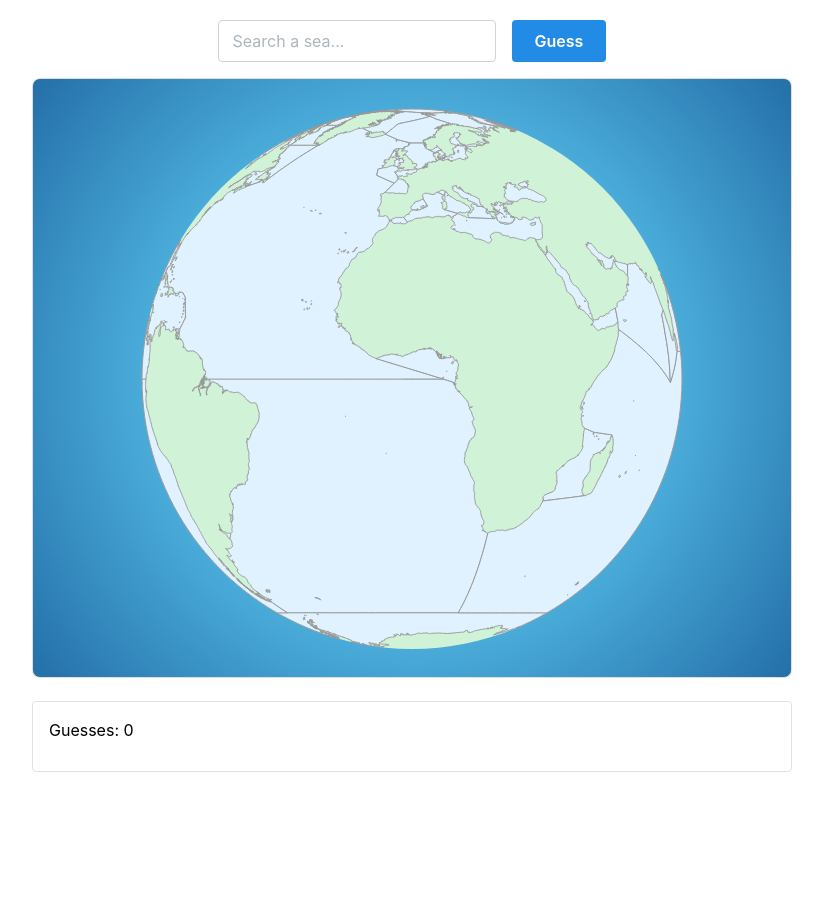
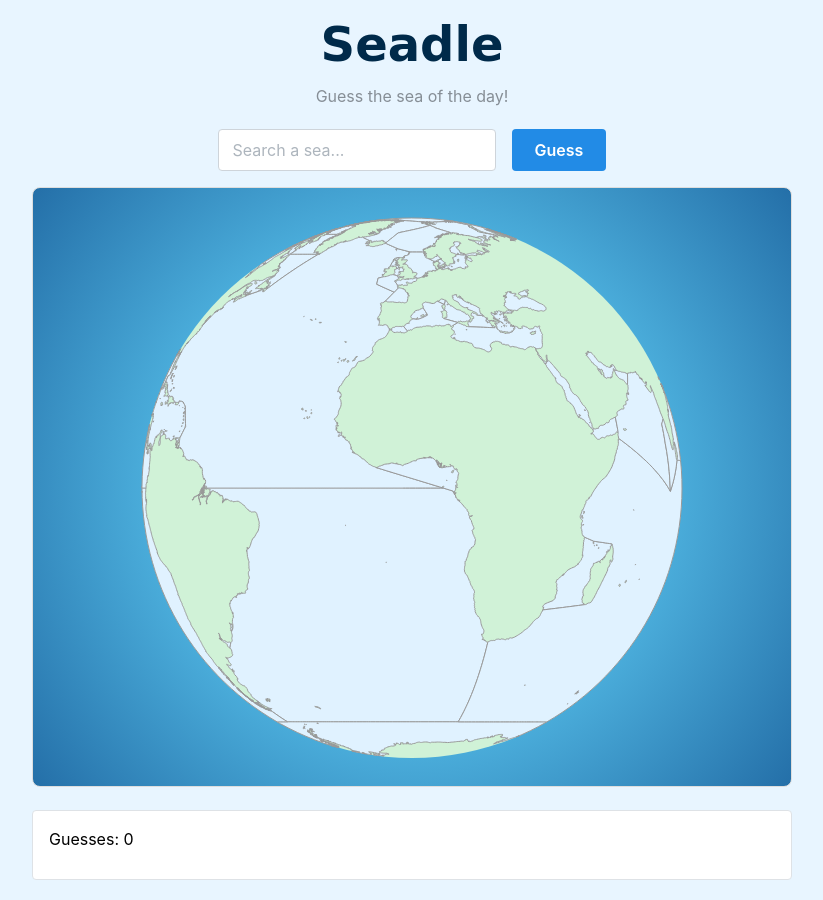
Before and after one commit to muhashi/seadle, a React (Vite) app: page / in a window 1280 px wide. Shown: the whole page, without its empty margins (228-1051 px from the left). Before the commit the page ends 800 px from the top, so only its background shows below. Built offline with nearby package versions, Linux system fonts and the light colour scheme.

Commit message:
Add header

```diff
--- a/index.html
+++ b/index.html
@@ -6,7 +6,7 @@
     <meta name="viewport" content="width=device-width, initial-scale=1.0" />
     <title>Seadle</title>
   </head>
-  <body>
+  <body style="background-color: #e8f5ff;">
     <div id="root"></div>
     <script type="module" src="/src/main.jsx"></script>
   </body>
--- /dev/null
+++ b/src/App.css
@@ -0,0 +1,27 @@
+.bounce-text span {
+  display: inline-block;
+  animation: bounce 0.6s 3 ease-in-out;
+}
+.bounce-text span:nth-child(1) {
+  animation-delay: 0s;
+}
+.bounce-text span:nth-child(2) {
+  animation-delay: 0.1s;
+}
+.bounce-text span:nth-child(3) {
+  animation-delay: 0.2s;
+}
+.bounce-text span:nth-child(4) {
+  animation-delay: 0.3s;
+}
+.bounce-text span:nth-child(5) {
+  animation-delay: 0.4s;
+}
+@keyframes bounce {
+  0%, 100% {
+    transform: translateY(0);
+  }
+  50% {
+    transform: translateY(8px);
+  }
+}
--- a/src/App.jsx
+++ b/src/App.jsx
@@ -8,6 +8,20 @@ import * as topojson from 'topojson-client';
 import SeaForm from './SeaForm.jsx';
 import SeaRegionsJSON from './data/sea-regions.topo.json';
 import wordlist from './data/wordlist.json';
+import './App.css';
+
+const Header = () => (
+  <header style={{ textAlign: 'center', marginBottom: '20px' }}>
+    <Group justify="center" spacing="xs" style={{ marginBottom: '8px' }}>
+      <Text component="h1" size="3rem" style={{ marginBottom: '8px', color: '#002a4a', fontFamily: 'Comic Sans MS, Comic Sans, Chalkboard SE, Chalkboard, Arial', fontWeight: 'bold', userSelect: 'none' }}>
+        <div className="bounce-text"><span>S</span><span>e</span><span>a</span><span>d</span><span>l</span><span>e</span></div>
+      </Text>
+    </Group>
+    <Text component="p" size="md" c="dimmed">
+      Guess the sea of the day!
+    </Text>
+  </header>
+);
 
 const SeadleGame = () => {
   const svgRef = useRef();
@@ -460,6 +474,7 @@ const SeadleGame = () => {
 
   return (
     <div style={{ padding: '20px', maxWidth: '800px', margin: '0 auto' }}>
+      <Header />
       <Stack spacing="md">
         {gameWon && (
           <Paper p="md" style={{ background: '#d4edda', border: '1px solid #c3e6cb' }}>
```
